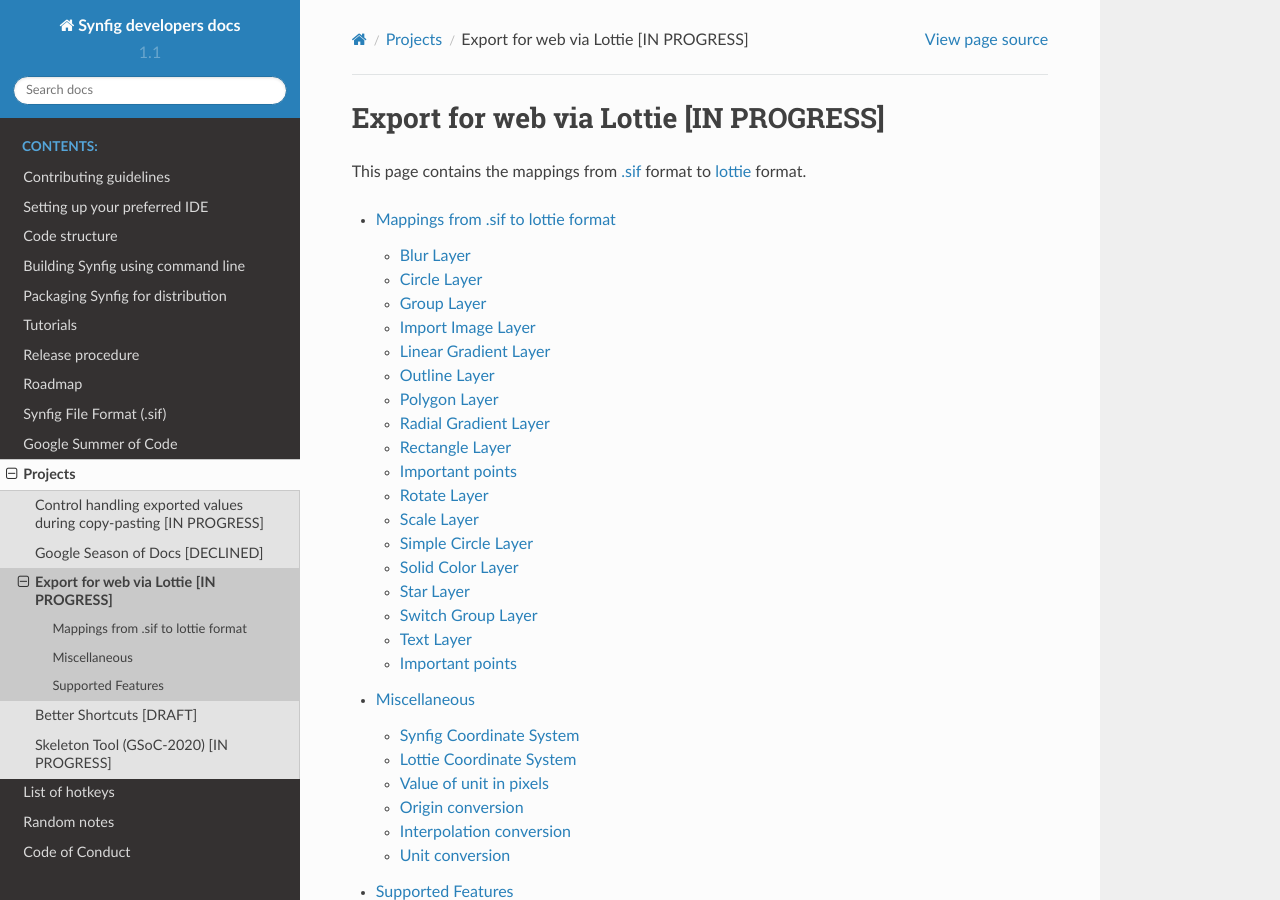
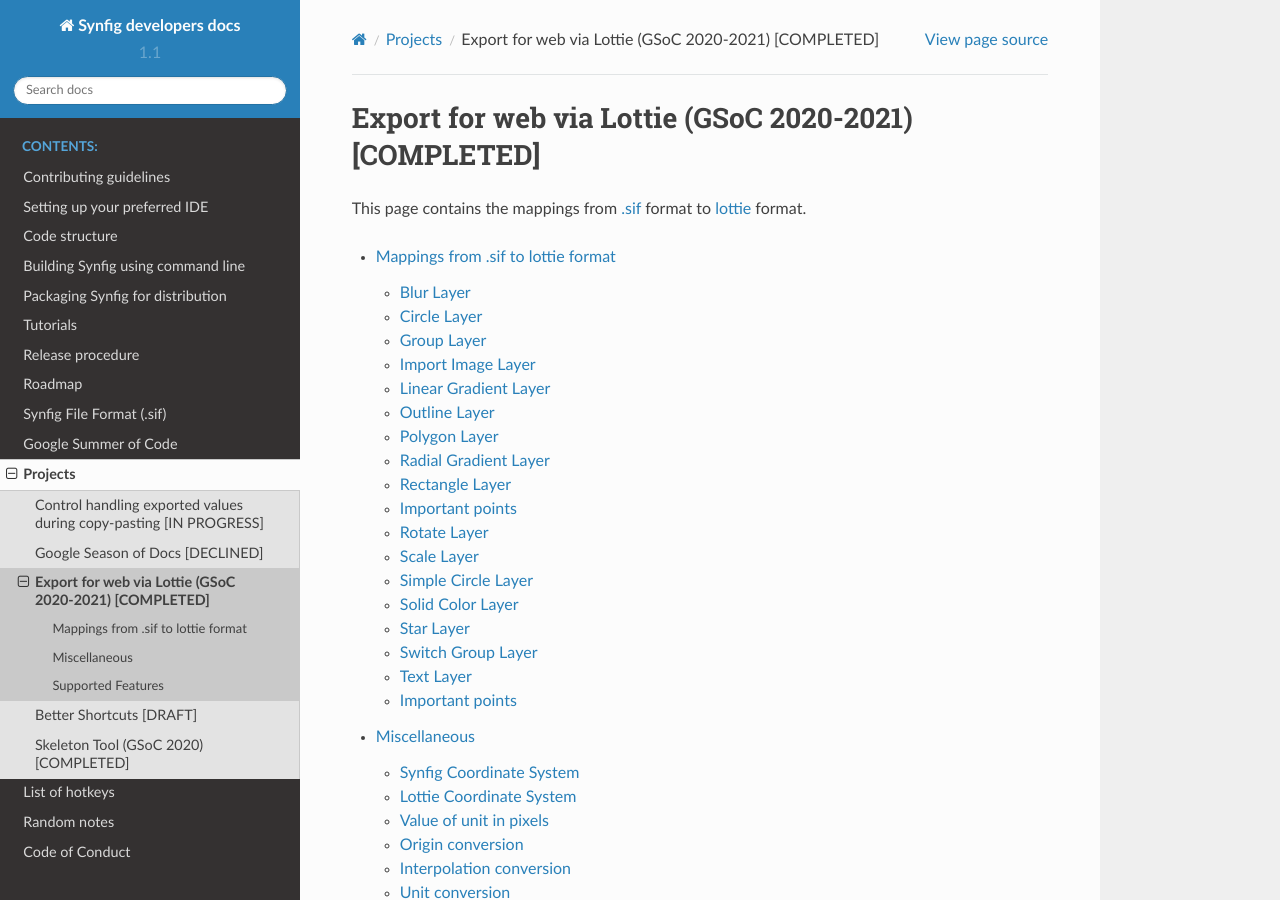
Before and after one commit to synfig/synfig-docs-dev, a Sphinx documentation site: the page built from docs/projects/lottie-export-for-web.rst, in a window 1280 px wide and 900 px high. Built offline with Sphinx 7.4.7 and the Read the Docs theme 2.0.0, drawn with Linux system fonts in a browser that asks for light colours.

Commit message:
Update status for projects (#85)

```diff
--- a/docs/projects/lottie-export-for-web.rst
+++ b/docs/projects/lottie-export-for-web.rst
@@ -1,7 +1,7 @@
 .. _lottie:
 
-Export for web via Lottie [IN PROGRESS]
-=======================================
+Export for web via Lottie (GSoC 2020-2021) [COMPLETED]
+=======================================================
 
 This page contains the mappings from `.sif <https://wiki.synfig.org/Sif_Format>`_ format to `lottie <https://github.com/airbnb/lottie-web/tree/master/docs/json>`_ format.
 
--- a/docs/projects/skeleton.rst
+++ b/docs/projects/skeleton.rst
@@ -1,6 +1,6 @@
 .. _skeleton-project:
 
-Skeleton Tool (GSoC-2020) [IN PROGRESS]
+Skeleton Tool (GSoC 2020) [COMPLETED]
 =====================================================
 
 Implementation Plan
```
